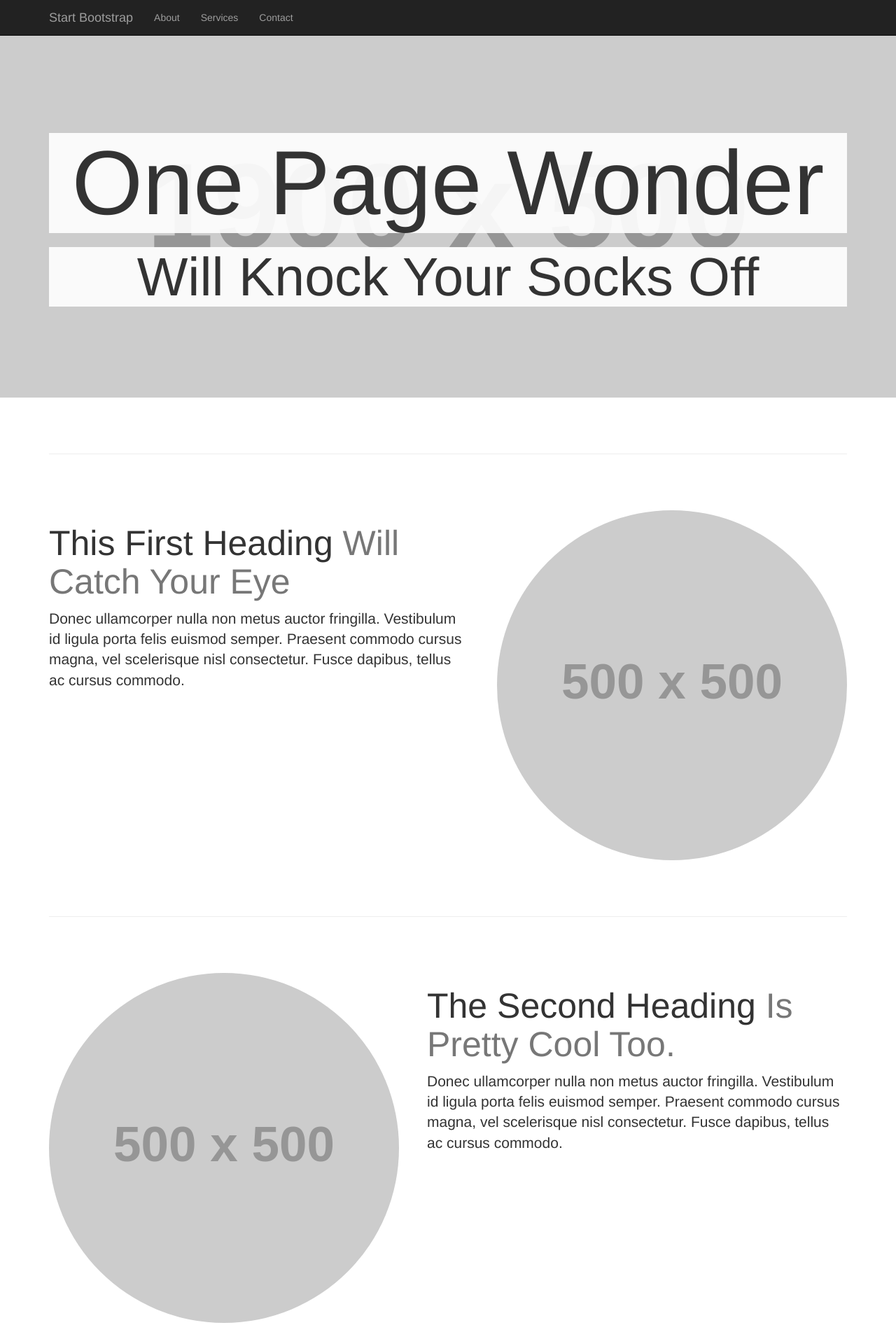
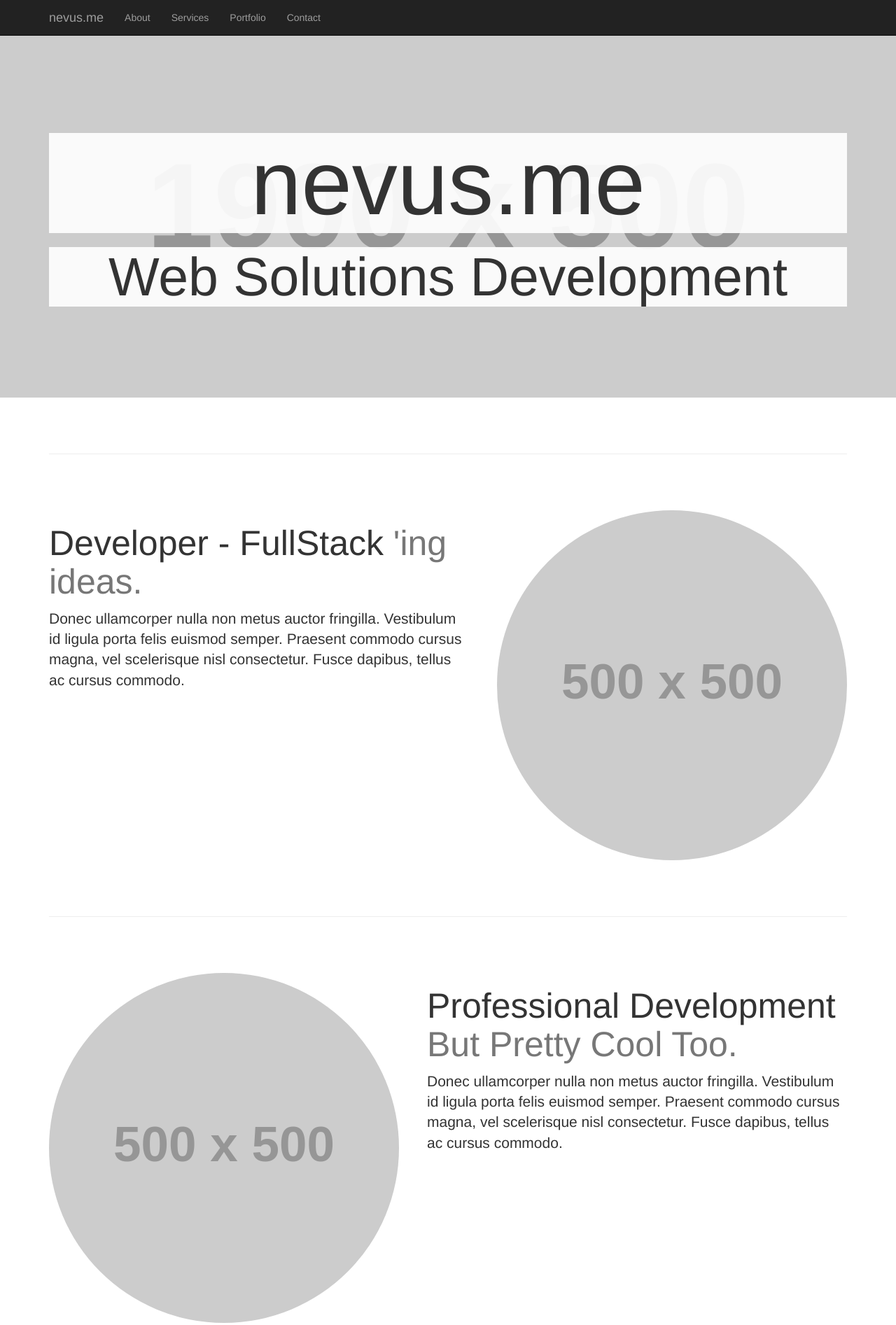
Before and after one commit to nevusdotcom/dotme, a plain HTML site: page index.html in a window 1280 px wide. Shown: the top 1893 px of the page at 70% size. Drawn offline with Linux system fonts and the light colour scheme; placeholder pictures from the web are drawn by us.

Commit message:
bolierplate

```diff
--- a/index.html
+++ b/index.html
@@ -9,7 +9,7 @@
     <meta name="description" content="">
     <meta name="author" content="">
 
-    <title>One Page Wonder - Start Bootstrap Template</title>
+    <title>nevus.me</title>
 
     <!-- Bootstrap Core CSS -->
     <link href="css/bootstrap.min.css" rel="stylesheet">
@@ -39,7 +39,7 @@
                     <span class="icon-bar"></span>
                     <span class="icon-bar"></span>
                 </button>
-                <a class="navbar-brand" href="#">Start Bootstrap</a>
+                <a class="navbar-brand" href="#">nevus.me</a>
             </div>
             <!-- Collect the nav links, forms, and other content for toggling -->
             <div class="collapse navbar-collapse" id="bs-example-navbar-collapse-1">
@@ -49,6 +49,9 @@
                     </li>
                     <li>
                         <a href="#services">Services</a>
+                    </li>
+                    <li>
+                        <a href="./portfolio">Portfolio</a>
                     </li>
                     <li>
                         <a href="#contact">Contact</a>
@@ -64,8 +67,8 @@
     <header class="header-image">
         <div class="headline">
             <div class="container">
-                <h1>One Page Wonder</h1>
-                <h2>Will Knock Your Socks Off</h2>
+                <h1>nevus.me</h1>
+                <h2>Web Solutions Development</h2>
             </div>
         </div>
     </header>
@@ -78,8 +81,8 @@
         <!-- First Featurette -->
         <div class="featurette" id="about">
             <img class="featurette-image img-circle img-responsive pull-right" src="http://placehold.it/500x500">
-            <h2 class="featurette-heading">This First Heading
-                <span class="text-muted">Will Catch Your Eye</span>
+            <h2 class="featurette-heading">Developer - FullStack
+                <span class="text-muted">'ing ideas.</span>
             </h2>
             <p class="lead">Donec ullamcorper nulla non metus auctor fringilla. Vestibulum id ligula porta felis euismod semper. Praesent commodo cursus magna, vel scelerisque nisl consectetur. Fusce dapibus, tellus ac cursus commodo.</p>
         </div>
@@ -89,8 +92,8 @@
         <!-- Second Featurette -->
         <div class="featurette" id="services">
             <img class="featurette-image img-circle img-responsive pull-left" src="http://placehold.it/500x500">
-            <h2 class="featurette-heading">The Second Heading
-                <span class="text-muted">Is Pretty Cool Too.</span>
+            <h2 class="featurette-heading">Professional Development
+                <span class="text-muted">But Pretty Cool Too.</span>
             </h2>
             <p class="lead">Donec ullamcorper nulla non metus auctor fringilla. Vestibulum id ligula porta felis euismod semper. Praesent commodo cursus magna, vel scelerisque nisl consectetur. Fusce dapibus, tellus ac cursus commodo.</p>
         </div>
@@ -100,8 +103,8 @@
         <!-- Third Featurette -->
         <div class="featurette" id="contact">
             <img class="featurette-image img-circle img-responsive pull-right" src="http://placehold.it/500x500">
-            <h2 class="featurette-heading">The Third Heading
-                <span class="text-muted">Will Seal the Deal.</span>
+            <h2 class="featurette-heading">Contact me
+                <span class="text-muted">me@nevus.me</span>
             </h2>
             <p class="lead">Donec ullamcorper nulla non metus auctor fringilla. Vestibulum id ligula porta felis euismod semper. Praesent commodo cursus magna, vel scelerisque nisl consectetur. Fusce dapibus, tellus ac cursus commodo.</p>
         </div>
@@ -112,7 +115,7 @@
         <footer>
             <div class="row">
                 <div class="col-lg-12">
-                    <p>Copyright &copy; Your Website 2014</p>
+                    <p>Copyright &copy; <a href="#">nevus.me 2017</a> </p>
                 </div>
             </div>
         </footer>
```
